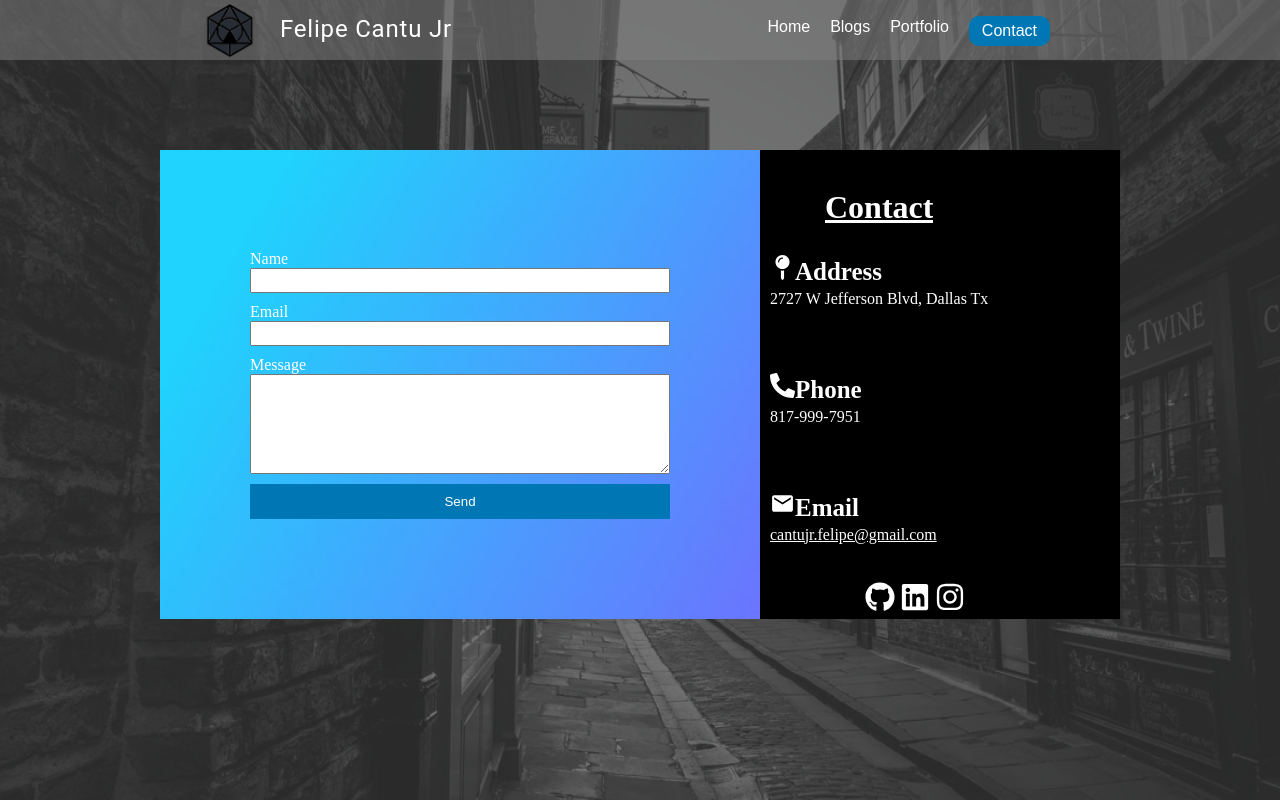
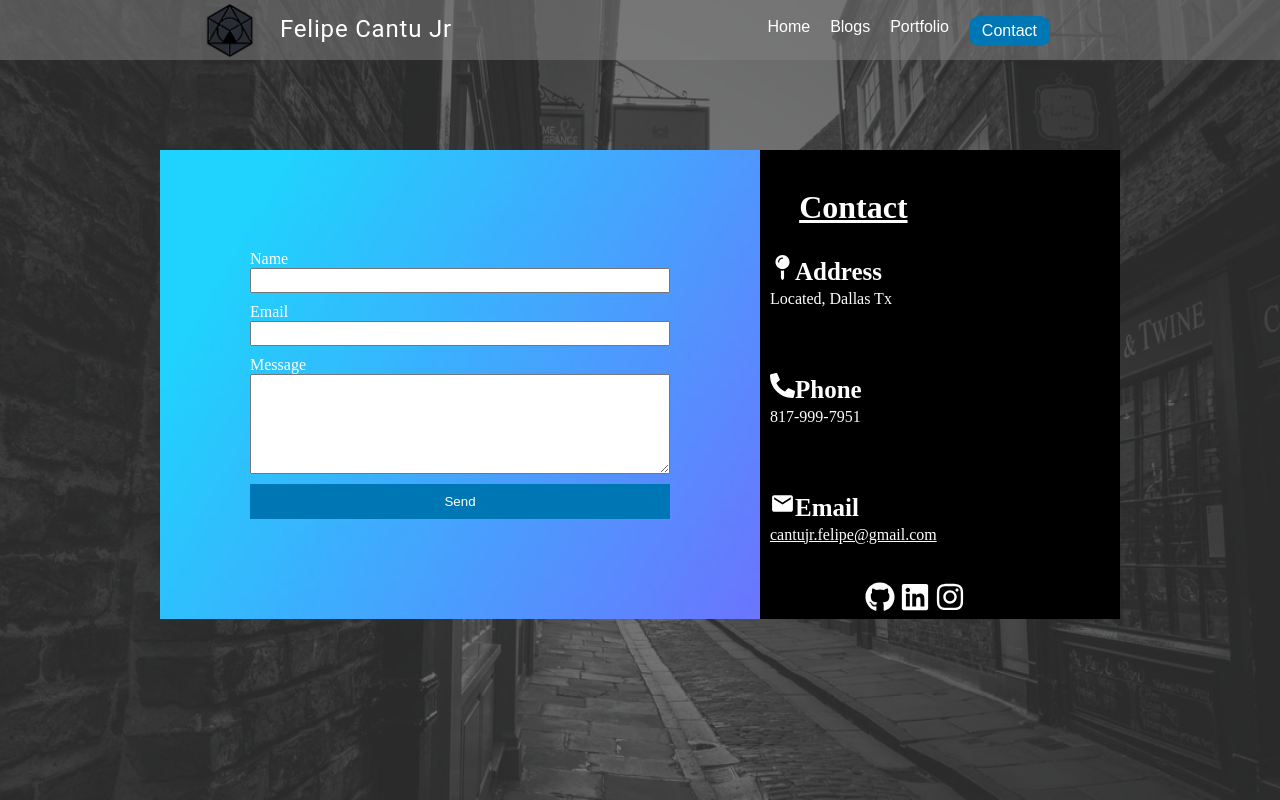
Before and after one commit to FelipeCantu/FelipePortfolio, a React (Create React App) app: page /Contact in a window 1280 px wide. Built offline with nearby package versions, Linux system fonts and the light colour scheme.

Commit message:
location

```diff
--- a/src/components/Contact.jsx
+++ b/src/components/Contact.jsx
@@ -21,7 +21,7 @@ function Contact() {
                   Contact
                 </h1>
                 <h2><FaMapPin />Address</h2>
-                <p>2727 W Jefferson Blvd, Dallas Tx</p>
+                <p>Located, Dallas Tx</p>
                 <h2><FaPhoneAlt />Phone</h2>
                 <p>817-999-7951</p>
                 <h2><MdEmail />Email</h2>
```
